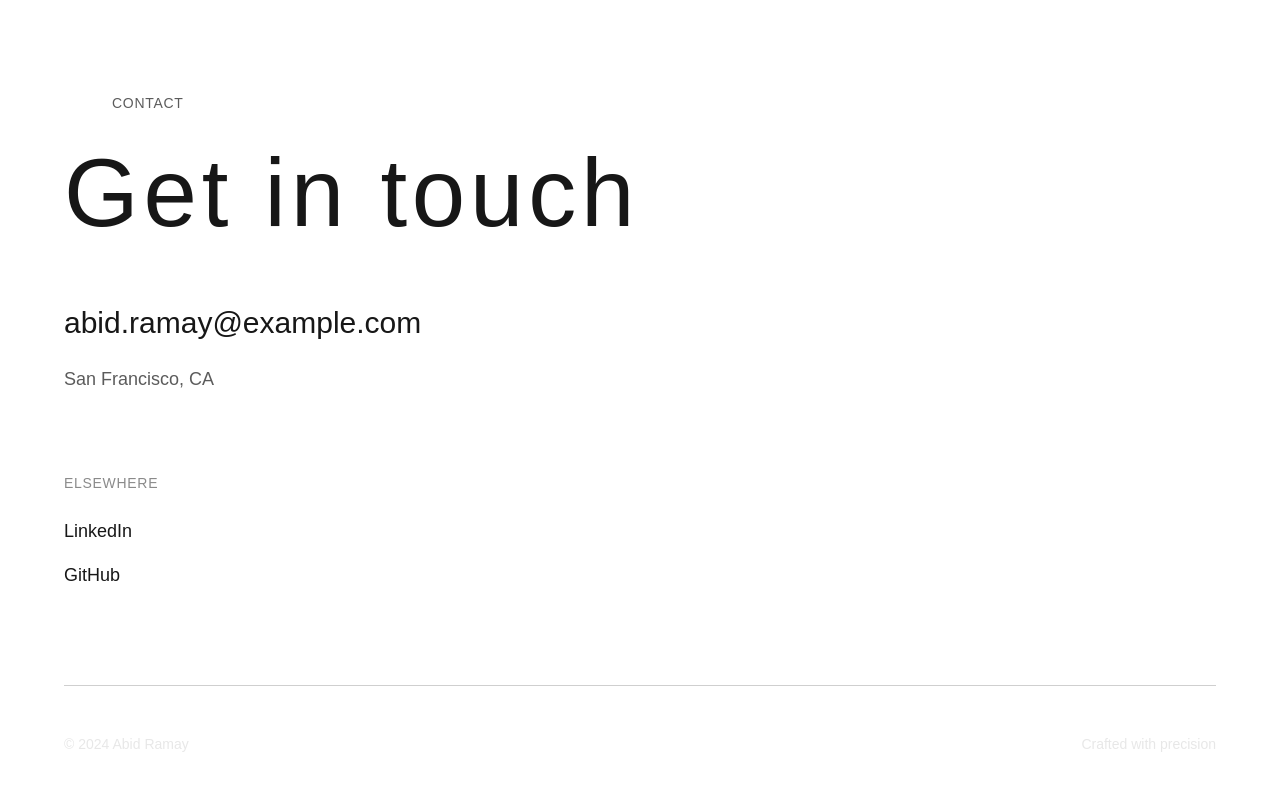
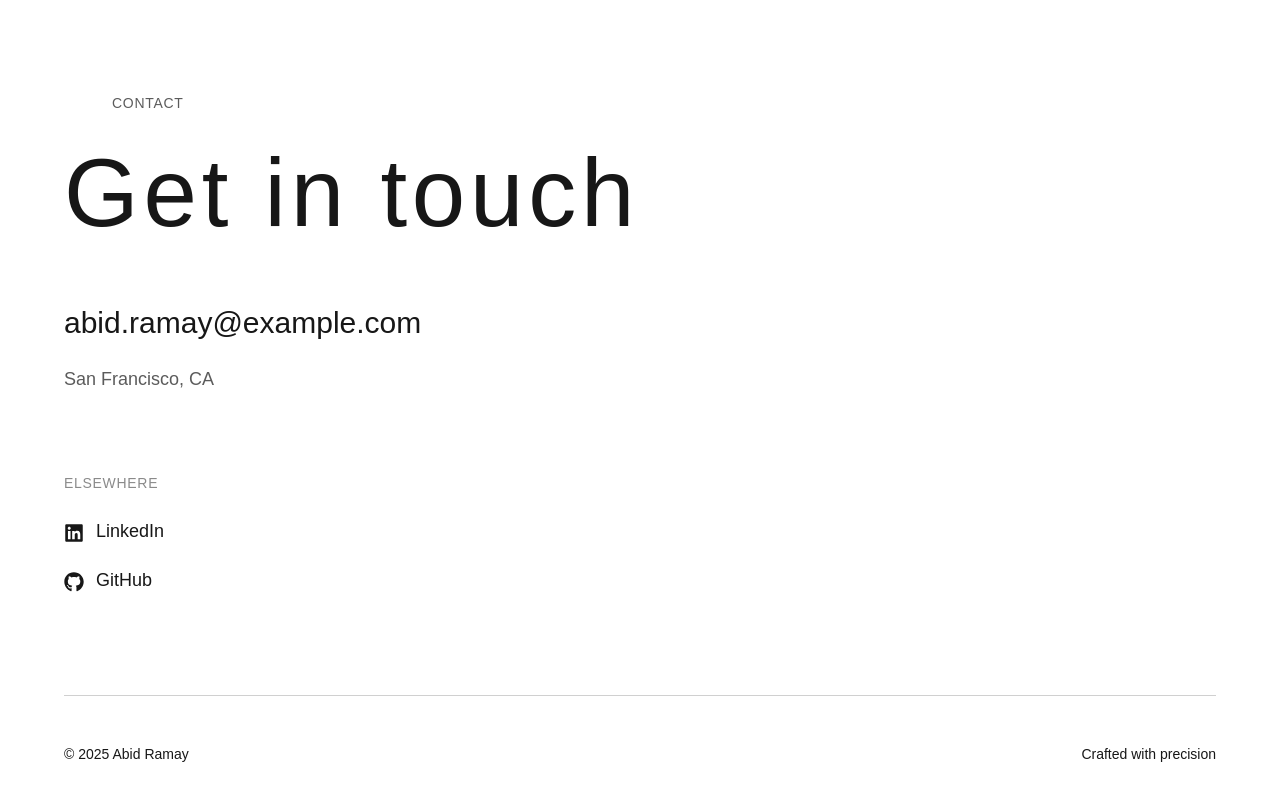
Before and after one commit to aramay/galactic-technology, a Next.js app: page / in a window 1280 px wide. Shown: the part 2138-2938 px from the top of the page. Built offline with nearby package versions, Linux system fonts and the light colour scheme.

Commit message:
fix footer text colors

```diff
--- a/package.json
+++ b/package.json
@@ -39,10 +39,10 @@
     "@radix-ui/react-tooltip": "^1.2.7",
     "class-variance-authority": "^0.7.1",
     "cmdk": "^1.1.1",
-    "lucide-react": "^0.462.0",
     "next": "15.5.4",
     "react": "19.1.0",
     "react-dom": "19.1.0",
+    "react-icons": "^5.5.0",
     "tailwind-merge": "^2.6.0"
   },
   "devDependencies": {
--- a/src/app/layout.tsx
+++ b/src/app/layout.tsx
@@ -13,7 +13,6 @@ export default function RootLayout({
     <meta name="author" content="Abid Ramay" />
             {/* <meta charset="UTF-8" /> */}
             <meta name="viewport" content="width=device-width, initial-scale=1.0" />
-            <title>Portfolio</title>
         </head>
         <body>
             <body>
--- a/src/app/page.tsx
+++ b/src/app/page.tsx
@@ -1,9 +1,8 @@
-// "use client"
 import ARHero from "../components/MinimalHero";
 import ContactSection from "../components/ContactSection";
 import ProjectsSection from "../components/ProjectsSection";
 
-console.log("ARHero " , ARHero)
+
 const Main = () => {
 
   return (
--- a/src/components/ContactSection.tsx
+++ b/src/components/ContactSection.tsx
@@ -1,6 +1,6 @@
 "use client";
 import { useEffect, useState, useRef } from "react";
-import { Linkedin, Github } from "lucide-react";
+import { FaLinkedin, FaGithub } from "react-icons/fa";
 
 const ContactSection = () => {
   const [inView, setInView] = useState(false);
@@ -66,21 +66,23 @@ const ContactSection = () => {
             </div>
             <div className="flex flex-col gap-4">
               <a
-                href="https://linkedin.com/in/abidramay"
+                href="https://linkedin.com/in/aramay"
                 target="_blank"
                 rel="noopener noreferrer"
-                className="group text-lg font-light text-muted-foreground hover:text-foreground transition-all duration-300 w-fit"
+                className="group flex items-center gap-3 text-lg font-light text-muted-foreground hover:text-foreground transition-all duration-300 w-fit"
               >
+                <FaLinkedin size={20} />
                 <span className="border-b border-transparent group-hover:border-current pb-1 transition-all duration-300">
                   LinkedIn
                 </span>
               </a>
               <a
-                href="https://github.com/abidramay"
+                href="https://github.com/aramay"
                 target="_blank"
                 rel="noopener noreferrer"
-                className="group text-lg font-light text-muted-foreground hover:text-foreground transition-all duration-300 w-fit"
+                className="group flex items-center gap-3 text-lg font-light text-muted-foreground hover:text-foreground transition-all duration-300 w-fit"
               >
+                <FaGithub size={20} />
                 <span className="border-b border-transparent group-hover:border-current pb-1 transition-all duration-300">
                   GitHub
                 </span>
@@ -90,11 +92,11 @@ const ContactSection = () => {
         </div>
 
         {/* Footer */}
-        <div className="mt-24 pt-12 border-t border-border opacity-20">
-          <div className="flex justify-between items-center text-sm font-light opacity-50">
-            <div>© 2024 Abid Ramay</div>
-            <div>Crafted with precision</div>
-          </div>
+
+        <div className="mt-24 pt-12 border-t border-border opacity-20"></div>
+        <div className="flex justify-between items-center text-sm font-light text-muted-foreground">
+          <div className="">© 2025 Abid Ramay</div>
+          <div>Crafted with precision</div>
         </div>
       </div>
     </section>
```
Also changed, not shown: 1 other file (tests, documents, lock files or other folders).
